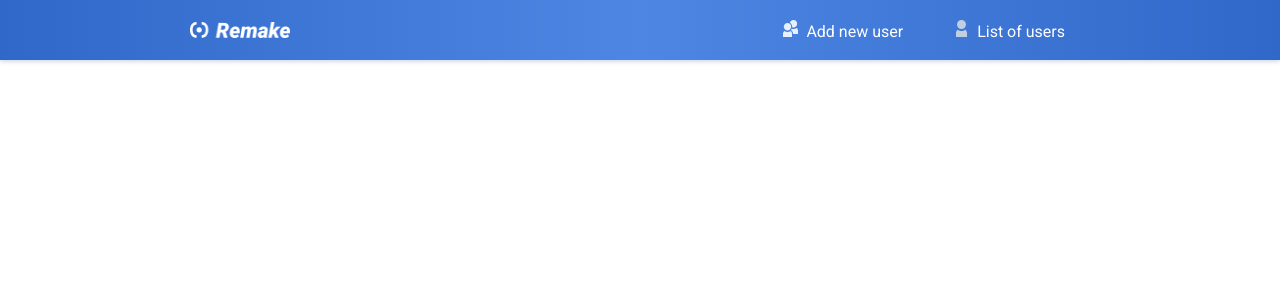
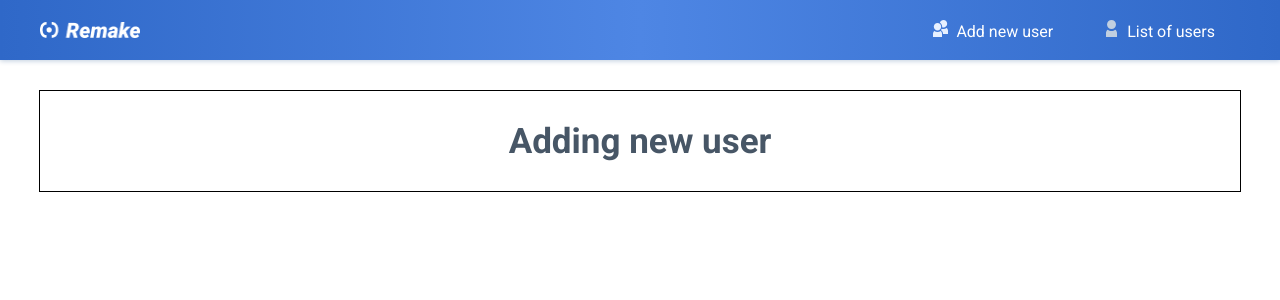
Before and after one commit to MaxVynohradov/simple-account-manager, a React (Create React App) app: page / in a window 1280 px wide. Shown: the top 300 px of the page. Built offline with nearby package versions, Linux system fonts and the light colour scheme.

Commit message:
feat: add general content container

```diff
--- a/src/App.tsx
+++ b/src/App.tsx
@@ -5,6 +5,7 @@ import jssPluginNested from 'jss-plugin-nested';
 import React from 'react';
 import injectSheet, { JssProvider, ThemeProvider } from 'react-jss';
 
+import AppContainer from './components/AppContainer';
 import AppHeader from './components/AppHeader';
 import style from './styles';
 import theme from './theme';
@@ -17,6 +18,7 @@ const App: React.FC = () => {
       <ThemeProvider theme={theme}>
         <div className="App">
           <AppHeader />
+          <AppContainer headerText="Adding new user" />
         </div>
       </ThemeProvider>
     </JssProvider>
--- /dev/null
+++ b/src/components/AppContainer/index.tsx
@@ -0,0 +1,20 @@
+import React from 'react';
+
+import useStyles from './styles';
+
+interface IAppContainerProps {
+  headerText?: string;
+  children?: React.ReactNode;
+}
+
+const AppContainer: React.FC<IAppContainerProps> = ({ headerText, children }: IAppContainerProps) => {
+  const classes = useStyles();
+  return (
+    <div className={classes.appContainer}>
+      <p className={classes.appContainerHeader}>{headerText}</p>
+      <div className={classes.appContainerContent}>{children}</div>
+    </div>
+  );
+};
+
+export default AppContainer;
--- /dev/null
+++ b/src/components/AppContainer/styles.ts
@@ -0,0 +1,28 @@
+import { createUseStyles } from 'react-jss';
+
+import IGeneralTheme from '../../theme/interfaces';
+
+const useStyles = createUseStyles((theme: IGeneralTheme) => ({
+  appContainer: {
+    display: 'flex',
+    flexDirection: 'column',
+    alignItems: 'center',
+    justifyContent: 'center',
+    width: theme.container.general.width,
+    minWidth: theme.container.general.minWidth,
+    margin: '30px auto 5px auto',
+    border: '1px solid black',
+    height: '100px',
+  },
+  appContainerHeader: {
+    color: theme.font.color.regular,
+    fontSize: '35px',
+    fontWeight: 'bold',
+    lineHeight: '41px',
+  },
+  appContainerContent: {
+    width: '100%',
+  },
+}));
+
+export default useStyles;
--- a/src/components/AppHeader/index.tsx
+++ b/src/components/AppHeader/index.tsx
@@ -8,7 +8,7 @@ import useStyles from './styles';
 
 // interface AppHeaderProps {}
 
-const AppHeader: React.FunctionComponent<{}> = () => {
+const AppHeader: React.FC<{}> = () => {
   const theme = useTheme();
   const classes = useStyles({ theme });
   return (
--- a/src/components/AppHeader/styles.ts
+++ b/src/components/AppHeader/styles.ts
@@ -1,6 +1,8 @@
 import { createUseStyles } from 'react-jss';
 
-const useStyles = createUseStyles((theme) => ({
+import IGeneralTheme from '../../theme/interfaces';
+
+const useStyles = createUseStyles((theme: IGeneralTheme) => ({
   header: {
     background: 'radial-gradient(50% 28800% at 50% 68.33%, #4E86E4 0%, #2F68C8 100%)',
     boxShadow: '0px 1px 5px #C1CEDE',
@@ -15,7 +17,8 @@ const useStyles = createUseStyles((theme) => ({
     display: 'flex',
     flexDirection: 'row',
     alignItems: 'center',
-    width: '900px',
+    width: theme.container.general.width,
+    minWidth: theme.container.general.minWidth,
   },
   logoImg: {
     display: 'block',
@@ -30,7 +33,6 @@ const useStyles = createUseStyles((theme) => ({
       padding: '0 25px 0 25px',
       cursor: 'pointer',
       '& span': {
-        // @ts-ignore
         color: theme.font.color.white,
         marginLeft: '7px',
       },
--- a/src/theme/index.ts
+++ b/src/theme/index.ts
@@ -1,4 +1,12 @@
-export default {
+import IGeneralTheme from './interfaces';
+
+const Theme: IGeneralTheme = {
+  container: {
+    general: {
+      minWidth: '900px',
+      width: '1200px',
+    },
+  },
   font: {
     color: {
       primary: '#000000',
@@ -16,3 +24,5 @@ export default {
     },
   },
 };
+
+export default Theme;
--- /dev/null
+++ b/src/theme/interfaces.ts
@@ -0,0 +1,23 @@
+interface IThemeProperties {
+  [key: string]: string;
+}
+
+interface IThemeFonts {
+  color: IThemeProperties;
+}
+
+interface IThemeContainers {
+  general: IThemeProperties;
+}
+
+interface IThemeBackgrounds {
+  color: IThemeProperties;
+}
+
+interface IGeneralTheme {
+  container: IThemeContainers;
+  font: IThemeFonts;
+  background: IThemeBackgrounds;
+}
+
+export default IGeneralTheme;
```
Also changed, not shown: .eslintrc.js, .prettierrc.js.
